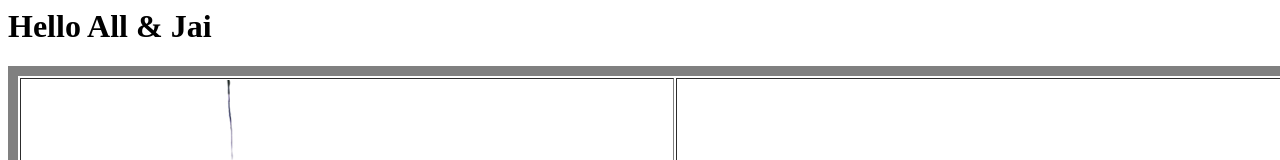
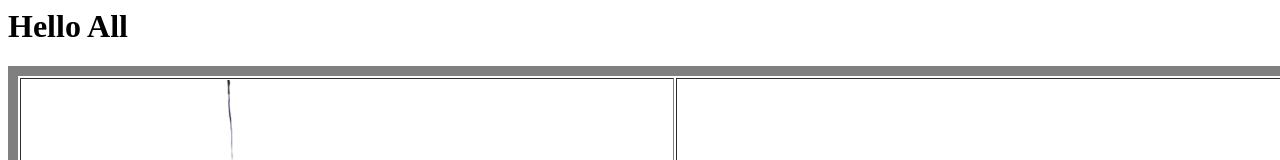
Before and after one commit to venkat44u/Melon-Studios, a plain HTML site: page home.html in a window 1280 px wide. Shown: the top 160 px of the page. Drawn offline with Linux system fonts and the light colour scheme.

Commit message:
Update home.html

```diff
--- a/home.html
+++ b/home.html
@@ -1,6 +1,6 @@
 <html>
 	<head>
-		<h1> Hello All & Jai </h1>
+		<h1> Hello All </h1>
 	</head>
 
 	<body>
```
